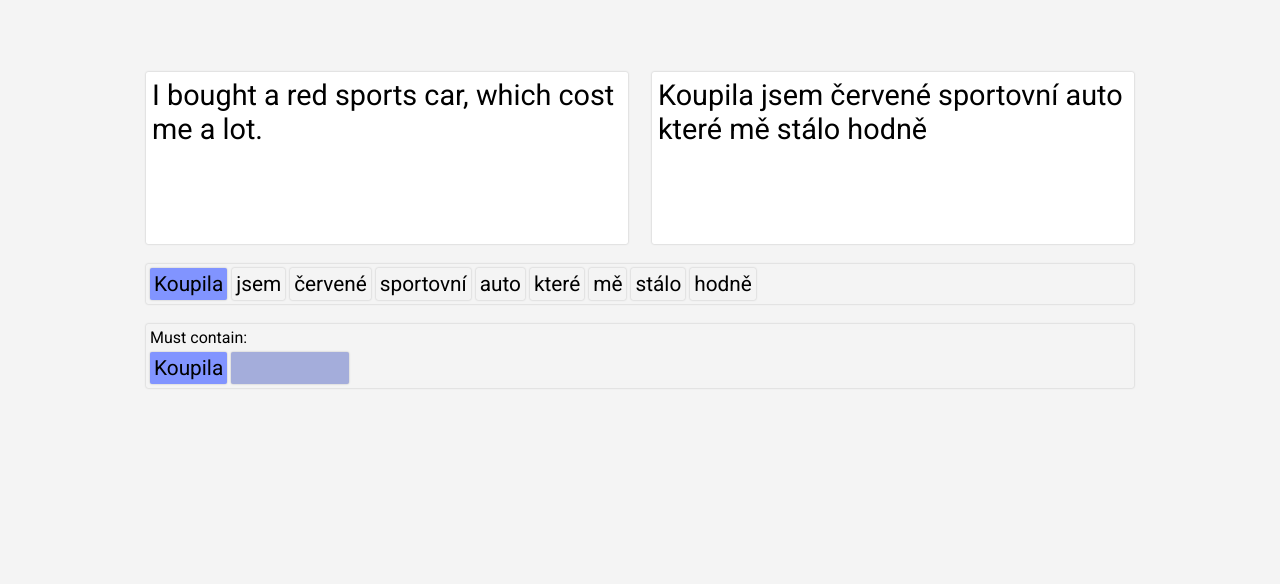
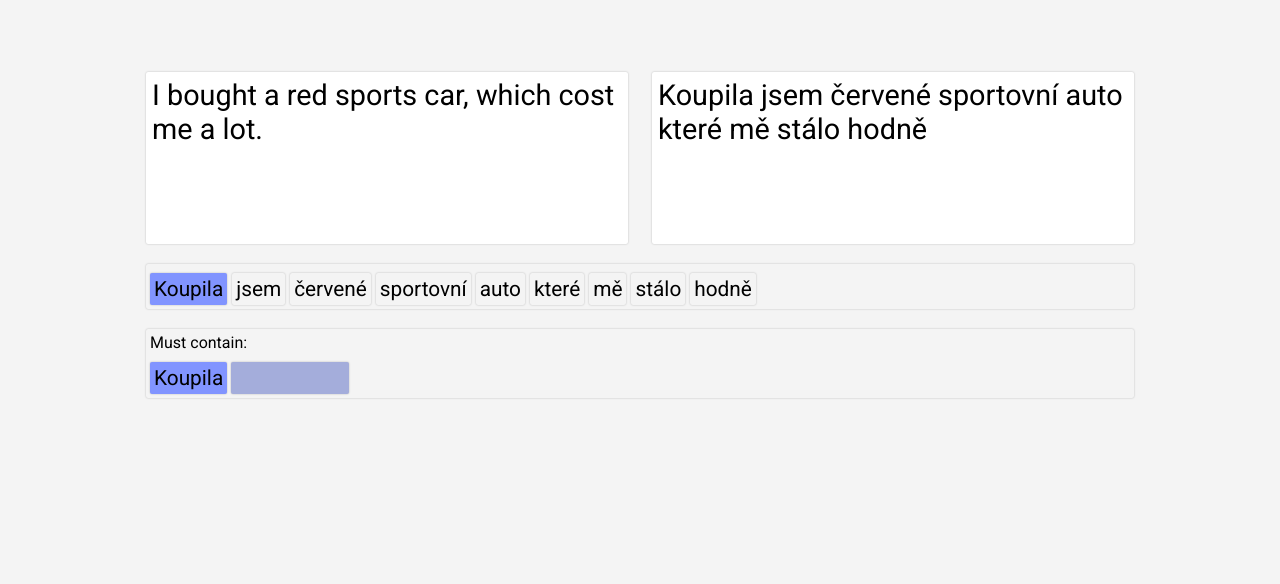
Before and after one commit to zouharvi/TNTranslator, a website built with webpack: page web/index.html in a window 1280 px wide. Both pictures are taken after a click on the element "Koupila". Shown: the part 140-724 px from the top of the page. Built offline with nearby package versions, Linux system fonts and the light colour scheme.

Commit message:
slightly better styling of multirow breadcrumbs

```diff
--- a/web/css/style.css
+++ b/web/css/style.css
@@ -50,18 +50,19 @@
     padding: 4px;
     user-select: none;
     font-size: 1.3em;
+    margin-top: 5px;
 }
-
+/*
 .bread:not(:first-child) {
     margin-top: 10px;
-}
+} */
 
 .breadcrumb:hover {
     cursor: pointer;
 }
 
-.breadcrumb + .breadcrumb,
-.breadcrumb + input[type='text'] {
+/* .breadcrumb + .breadcrumb, */
+.breadcrumb:not(:first-child) {
     margin-left: 5px;
 }
 
@@ -121,3 +122,13 @@
     font-size: 1.3em;
     display: none;
 }
+
+#area_bread_must_in,
+#area_bread_forbid_in {
+    display: contents;
+}
+
+#breadcrumb_global_must_form,
+#breadcrumb_global_forbid_form {
+    /* margin-left: 0px; */
+}
--- a/web/index.html
+++ b/web/index.html
@@ -29,7 +29,7 @@
             <div id='area_bread'></div>
             <div id='area_bread_must' style='display: none;'>
                 <div class="breadcrumb_global_text">Must contain:</div>
-                <div id='area_bread_must_in' style='display: inline-block;'></div>
+                <div id='area_bread_must_in'></div>
                 <div id='breadcrumb_global_must_form' style='display: inline-block;'>
                     <input id='breadcrumb_global_must_input' type='text'>
                     <input id='breadcrumb_global_must_add' type='button' value='↵'>
@@ -37,7 +37,7 @@
             </div>
             <div id='area_bread_forbid' style='display: none;'>
                 <div class="breadcrumb_global_text">Forbid:</div>
-                <div id='area_bread_forbid_in' style='display: inline-block;'></div>
+                <div id='area_bread_forbid_in'></div>
                 <div id='breadcrumb_global_forbid_form' style='display: inline-block;'>
                     <input id='breadcrumb_global_forbid_input' type='text'>
                     <input id='breadcrumb_global_forbid_add' type='button' value='↵'>
```
